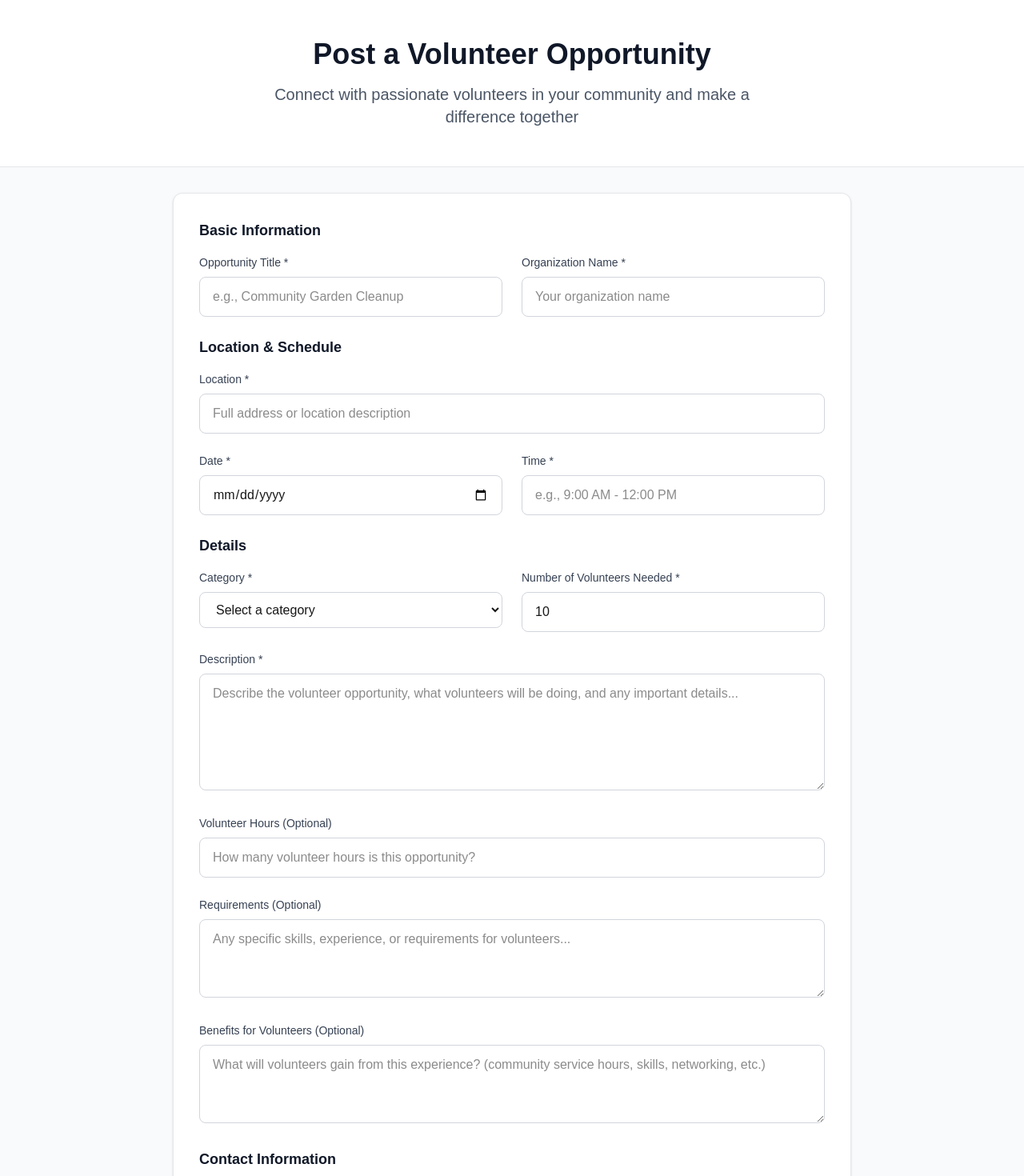
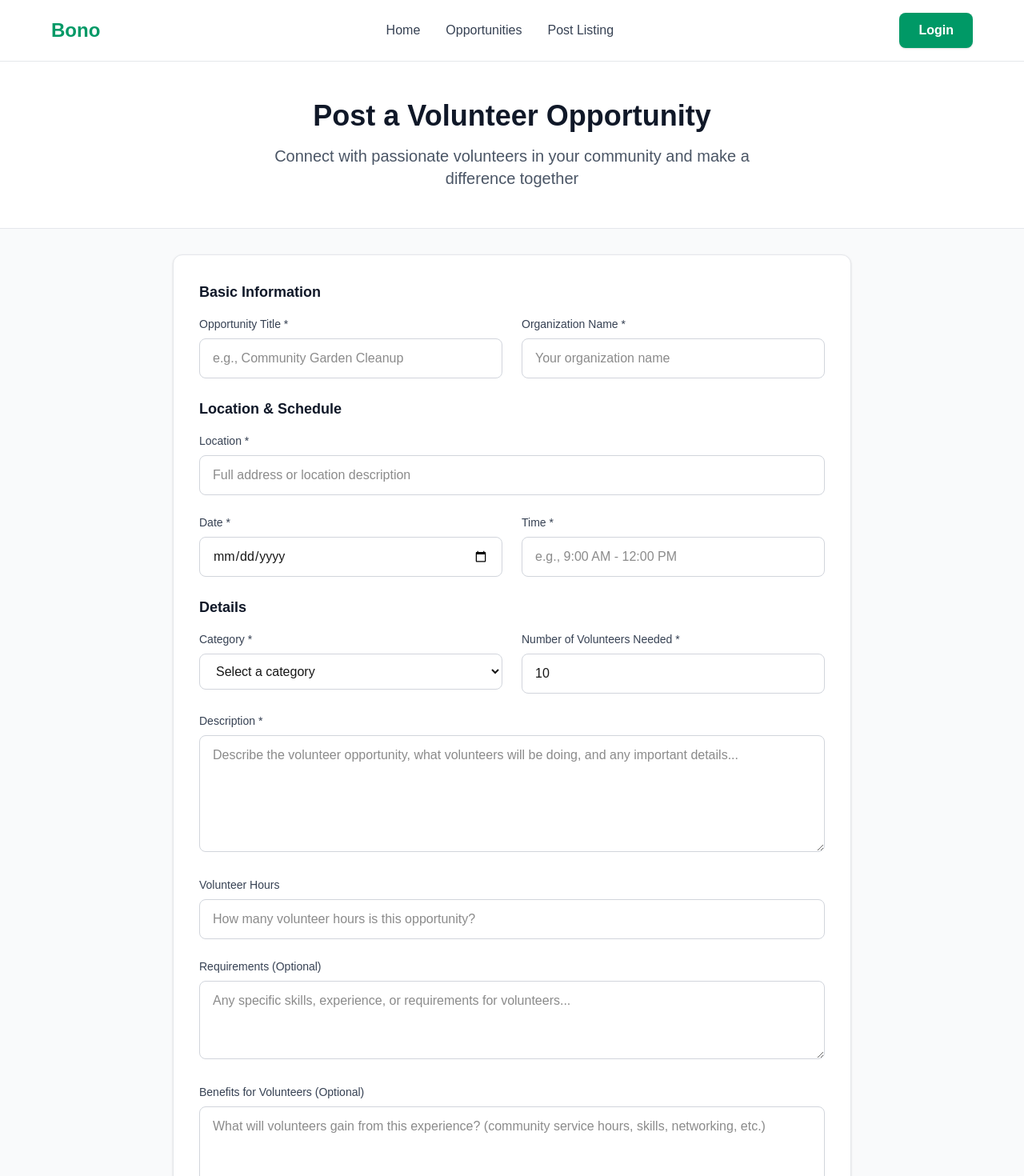
Before and after one commit to Edward44/volunteer-connect, a Next.js app: page /submit in a window 1280 px wide. Shown: the top 1470 px of the page at 80% size. Built offline with nearby package versions, Linux system fonts and the light colour scheme.

Commit message:
hours and other bs

```diff
--- a/app/opportunities/page.js
+++ b/app/opportunities/page.js
@@ -762,6 +762,7 @@ export default function OpportunitiesPage() {
               </p>
             </div>
           )}
+
         </div>
       </main>
     </>
--- a/app/submit/page.js
+++ b/app/submit/page.js
@@ -2,6 +2,7 @@
 
 import { useState } from 'react';
 import { useRouter } from 'next/navigation';
+import Navbar from '../components/Navbar';
 
 export default function PostOpportunityPage() {
   const router = useRouter();
@@ -18,7 +19,7 @@ export default function PostOpportunityPage() {
     contactPhone: '',
     requirements: '',
     benefits: '',
-    volunteerhours: ''
+    volunteerHours: ''
   });
 
   const [errors, setErrors] = useState({});
@@ -78,7 +79,8 @@ export default function PostOpportunityPage() {
         status: 'active'
       };
 
-      // Get existing opportunities
+      // Get existing opportunities from localStorage (note: this won't work in Claude artifacts)
+      // In a real app, you'd want to use a database or API
       const existingOpportunities = JSON.parse(localStorage.getItem('opportunities') || '[]');
 
       // Add new opportunity
@@ -104,13 +106,13 @@ export default function PostOpportunityPage() {
         contactPhone: '',
         requirements: '',
         benefits: '',
-        volunteerhours: ''
+        volunteerHours: ''
       });
 
       // Hide success message and redirect after 2 seconds
       setTimeout(() => {
         setShowSuccess(false);
-        router.push('/opportunities'); // Change this path as needed
+        router.push('/opportunities');
       }, 2000);
 
     } catch (error) {
@@ -122,6 +124,8 @@ export default function PostOpportunityPage() {
   };
 
   return (
+    <>
+      <Navbar />
       <main className="min-h-screen bg-gray-50">
         {/* Header Section */}
         <div className="bg-white border-b border-gray-200">
@@ -312,12 +316,12 @@ export default function PostOpportunityPage() {
               {/* Volunteer Hours */}
               <div>
                 <label className="block text-sm font-medium text-gray-700 mb-2">
-                Volunteer Hours (Optional)
+                  Volunteer Hours
                 </label>
                 <input
                   type="text"
-                name="volunteerhours"
-                value={formData.volunteerhours}
+                  name="volunteerHours"
+                  value={formData.volunteerHours}
                   onChange={handleChange}
                   className="w-full px-4 py-3 border border-gray-300 rounded-lg focus:ring-2 focus:ring-emerald-500 focus:border-emerald-500 transition-colors"
                   placeholder="How many volunteer hours is this opportunity?"
@@ -407,7 +411,7 @@ export default function PostOpportunityPage() {
 
                 <button
                   type="button"
-                onClick={() => router.back()}
+                  onClick={() => router.push('/opportunities')}
                   className="flex-1 md:flex-none md:px-8 py-4 bg-gray-300 text-gray-700 font-semibold rounded-lg hover:bg-gray-400 transition-all duration-200"
                 >
                   Cancel
@@ -440,5 +444,6 @@ export default function PostOpportunityPage() {
           </div>
         </div>
       </main>
+    </>
   );
 }
```
Lines whose indentation alone changed are shown as unchanged.
